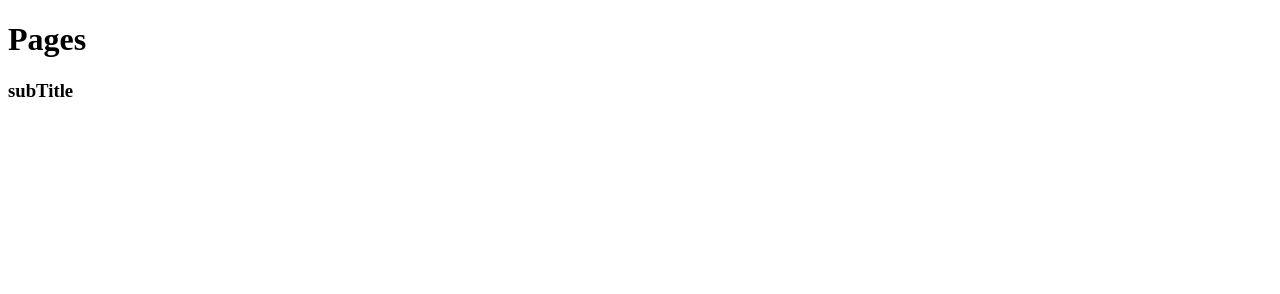
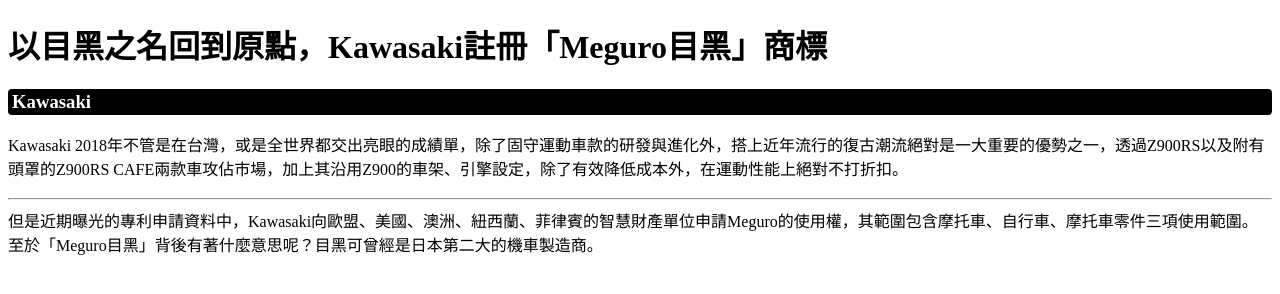
Before and after one commit to canIsayNO/pagesDemo, a plain HTML site: page index.html in a window 1280 px wide. Drawn offline with Linux system fonts and the light colour scheme.

Commit message:
新增文章內容

```diff
--- a/index.html
+++ b/index.html
@@ -7,7 +7,12 @@
     <title>pagesDemo</title>
 </head>
 <body>
-    <h1>Pages</h1>
-    <h3>subTitle</h3>
+    <h1>以目黑之名回到原點，Kawasaki註冊「Meguro目黑」商標</h1>
+    <h3 style="background-color: black; color: white; padding: 2px 4px; border-radius: 4px;">Kawasaki</h3>
+    <p style="line-height: 1.5em">
+        Kawasaki 2018年不管是在台灣，或是全世界都交出亮眼的成績單，除了固守運動車款的研發與進化外，搭上近年流行的復古潮流絕對是一大重要的優勢之一，透過Z900RS以及附有頭罩的Z900RS CAFE兩款車攻佔市場，加上其沿用Z900的車架、引擎設定，除了有效降低成本外，在運動性能上絕對不打折扣。
+        <hr />
+        但是近期曝光的專利申請資料中，Kawasaki向歐盟、美國、澳洲、紐西蘭、菲律賓的智慧財產單位申請Meguro的使用權，其範圍包含摩托車、自行車、摩托車零件三項使用範圍。至於「Meguro目黑」背後有著什麼意思呢？目黑可曾經是日本第二大的機車製造商。
+    </p>
 </body>
 </html>
```
